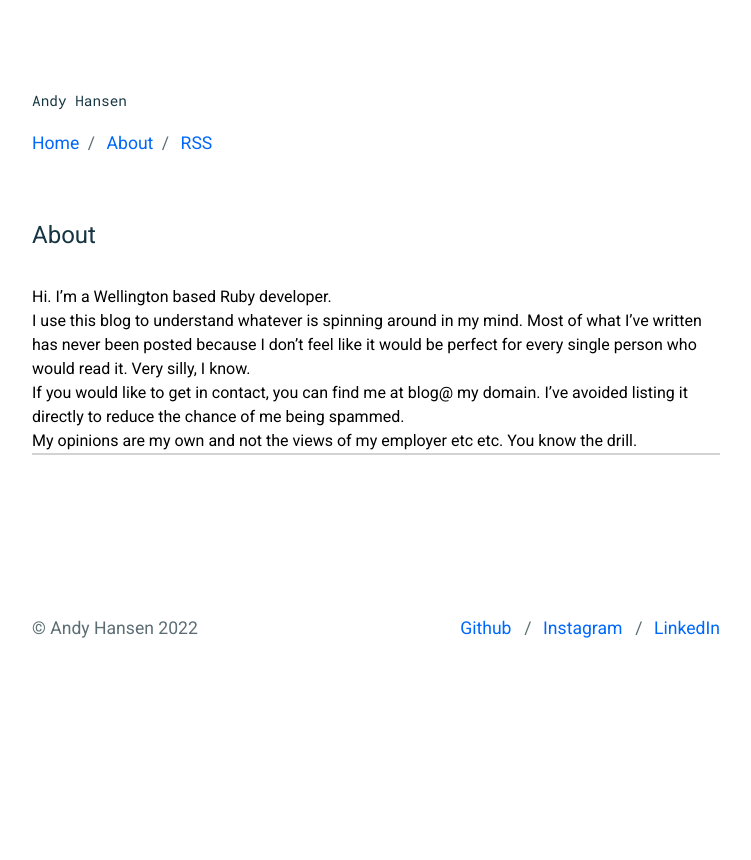
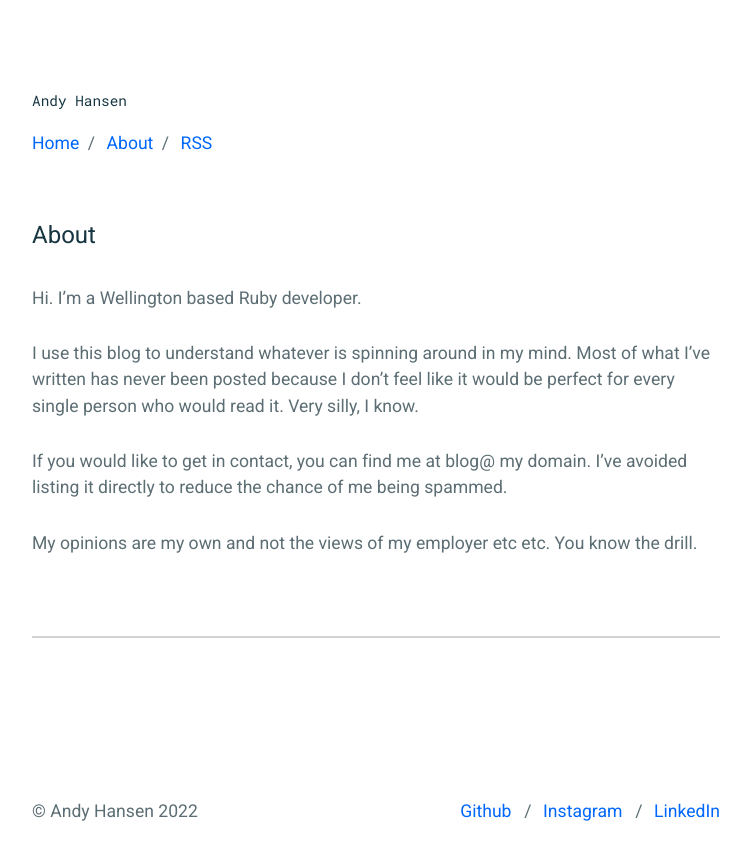
Before and after one commit to andyhansen/blog, a Jekyll site: the page built from _pages/about.md, in a window 1280 px wide. Shown: the top 860 px of the page, without its empty margins (264-1015 px from the left). Built offline with Jekyll 4.4.1, drawn with Linux system fonts in a browser that asks for light colours; nearby versions of some CDN libraries.

Commit message:
fix: styling on alternative pages

```diff
--- a/_layouts/content.html
+++ b/_layouts/content.html
@@ -5,9 +5,9 @@ layout: page
   <header>
     <h1>{{ page.title }}</h1>
   </header>
-  <div>
+  <main>
     {{ content }}
-  </div>
+  </main>
   <footer>
   </footer>
 </article>
```
